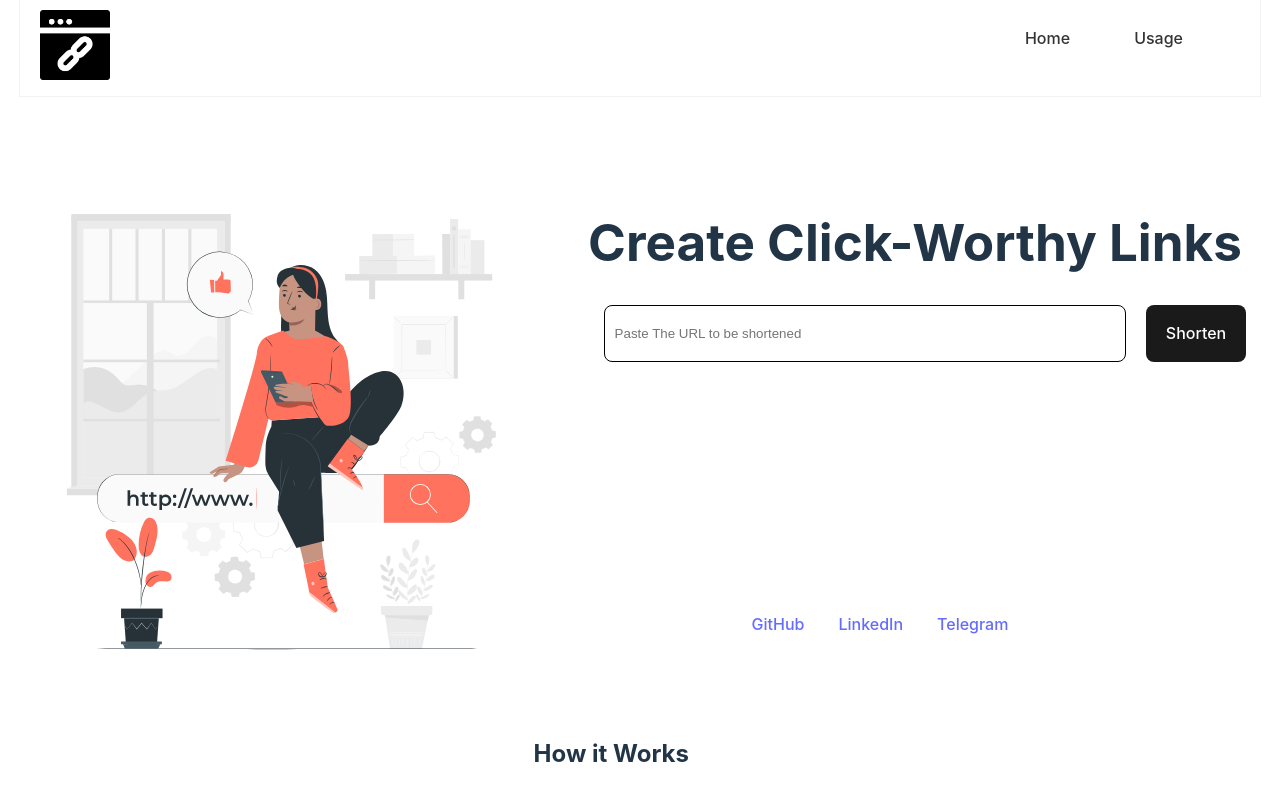
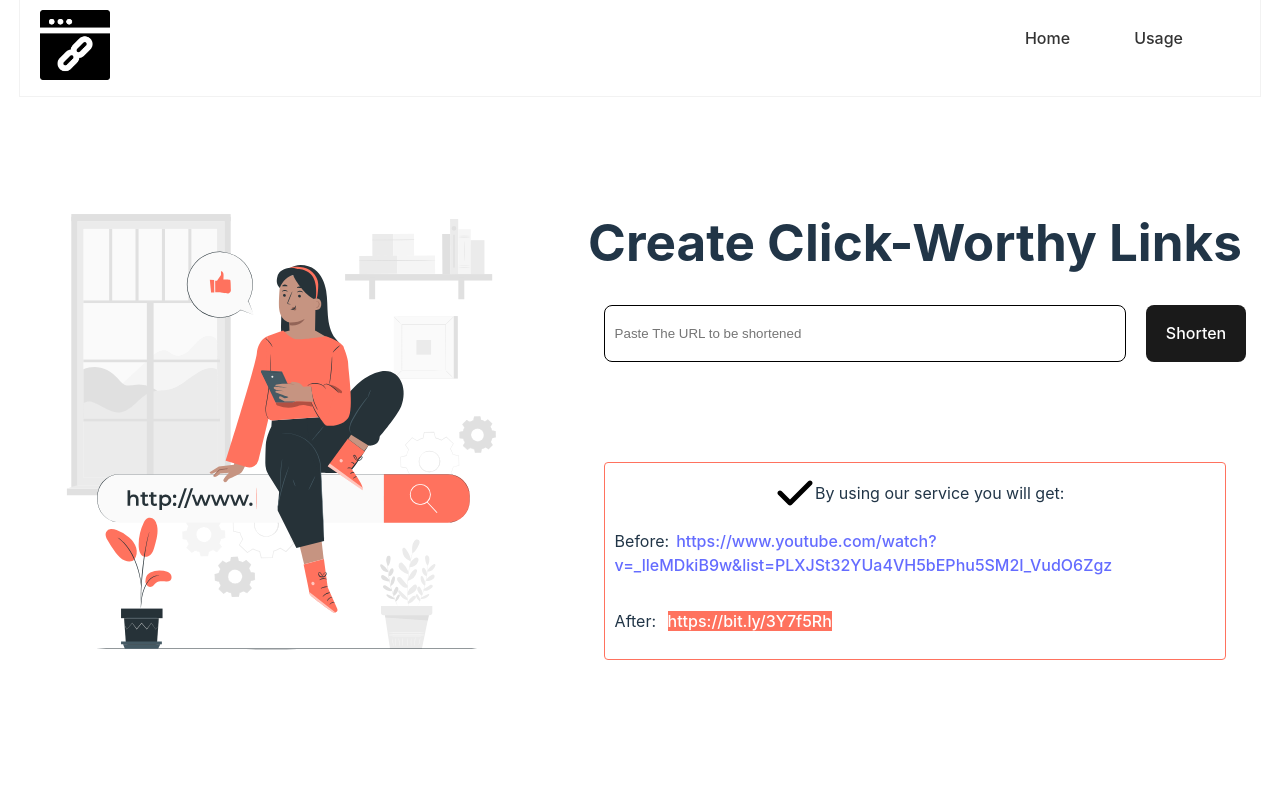
Before and after one commit to akbarahmadjonov/url-shortener-react, a React (Vite) app: page / in a window 1280 px wide. Shown: the top 800 px of the page. Built offline with nearby package versions, Linux system fonts and the light colour scheme.

Commit message:
Add proof section

```diff
--- a/src/components/Url.jsx
+++ b/src/components/Url.jsx
@@ -1,9 +1,9 @@
 import { IoMdCopy } from "react-icons/io";
 import Logo from "../assets/images/logo.png";
-import Pic1 from "../assets/images/undraw_link_shortener_mvf6.svg";
 import PicWork from "../assets/images/Screenshot_2.png";
 import PicWork2 from "../assets/images/Screenshot_3.png";
 import PicWork3 from "../assets/images/img2.svg";
+import DoubleCheckIcon from "../assets/images/check-double-solid.svg";
 import axios from "axios";
 import React, { useState } from "react";
 // Toastify
@@ -29,6 +29,12 @@ import {
   Img,
   LinkParent,
   Links,
+  SpDiv,
+  SpImg,
+  SpLink,
+  SpLinkW,
+  SpParagraph,
+  SpSpan,
   URLButton,
   URLCopyButton,
   URLForm,
@@ -135,7 +141,25 @@ export const Url = () => {
               ""
             )}
           </URLShortWrapper>
-
+          <SpDiv>
+            <SpSpan>
+              {" "}
+              <SpImg src={DoubleCheckIcon} width="40" alt="Double icon" /> By
+              using our service you will get:
+            </SpSpan>
+            <SpParagraph>
+              Before:
+              <SpLink href="https://www.youtube.com/watch?v=_lleMDkiB9w&list=PLXJSt32YUa4VH5bEPhu5SM2I_VudO6Zgz">
+                https://www.youtube.com/watch?v=_lleMDkiB9w&list=PLXJSt32YUa4VH5bEPhu5SM2I_VudO6Zgz
+              </SpLink>
+            </SpParagraph>
+            <SpParagraph>
+              After:{" "}
+              <SpLinkW href="https://bit.ly/3Y7f5Rh">
+                https://bit.ly/3Y7f5Rh
+              </SpLinkW>
+            </SpParagraph>
+          </SpDiv>
           <LinkParent>
             <Links target="_blank" href="https://github.com/akbarahmadjonov">
               GitHub
@@ -154,7 +178,6 @@ export const Url = () => {
               Telegram
             </Links>
           </LinkParent>
-
           {/* How it works */}
           <HowWrap id="how">
             <HowTitle>How it Works</HowTitle>
--- a/src/components/Url.styled.js
+++ b/src/components/Url.styled.js
@@ -356,3 +356,59 @@ export const HowPic = styled.img`
     width: 100%;
   }
 `;
+
+export const SpDiv = styled.div`
+  display: flex;
+  flex-direction: column;
+  justify-content: center;
+  width: 600px;
+  margin-top: 100px;
+  margin-left: 70px;
+  padding: 10px;
+  border: 1px solid #ff725e;
+  border-radius: 4px;
+
+  @media (max-width: 320px) {
+    width: 100%;
+    max-width: 280px;
+    margin-left: 0;
+    overflow: hidden;
+  }
+
+  @media (max-width: 576px) {
+    width: 100%;
+    max-width: 280px;
+    margin-left: 0;
+    overflow: hidden;
+  }
+
+  @media (max-width: 768px) {
+    width: 100%;
+    max-width: 290px;
+    margin-left: 0;
+    margin: 0 auto;
+    margin-top: 40px;
+    overflow: hidden;
+  }
+`;
+
+export const SpSpan = styled.span`
+  display: flex;
+  align-items: center;
+  margin-left: 10px;
+  justify-content: center;
+`;
+
+export const SpLink = styled.a`
+  margin-left: 7px;
+`;
+
+export const SpLinkW = styled.a`
+  margin-left: 7px;
+  background-color: #ff725e;
+  color: #fff;
+`;
+
+export const SpImg = styled.img``;
+
+export const SpParagraph = styled.p``;
```
Also changed, not shown: src/assets/images/check-double-solid.svg (added).
